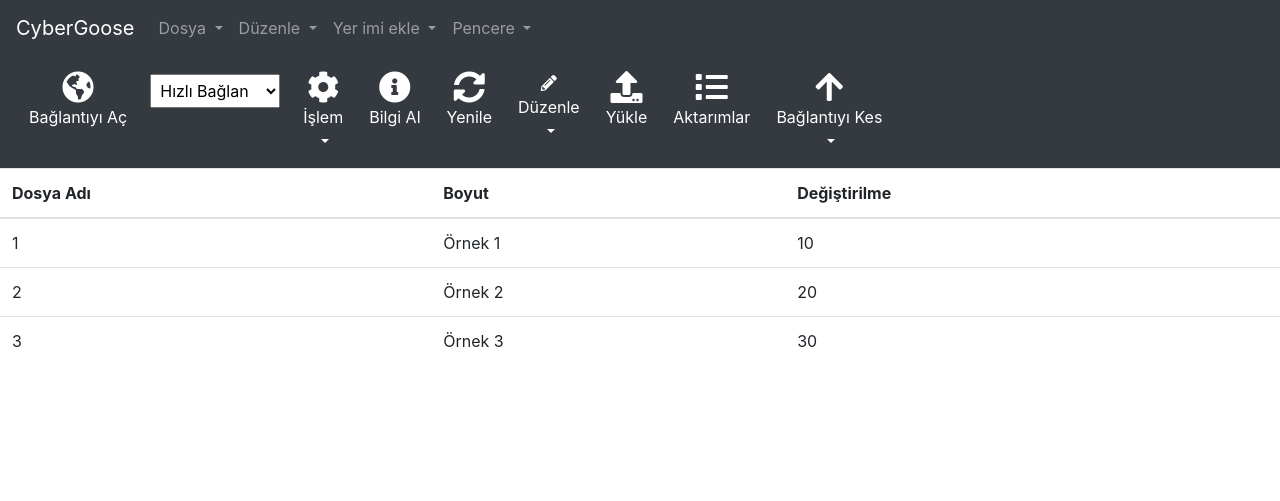
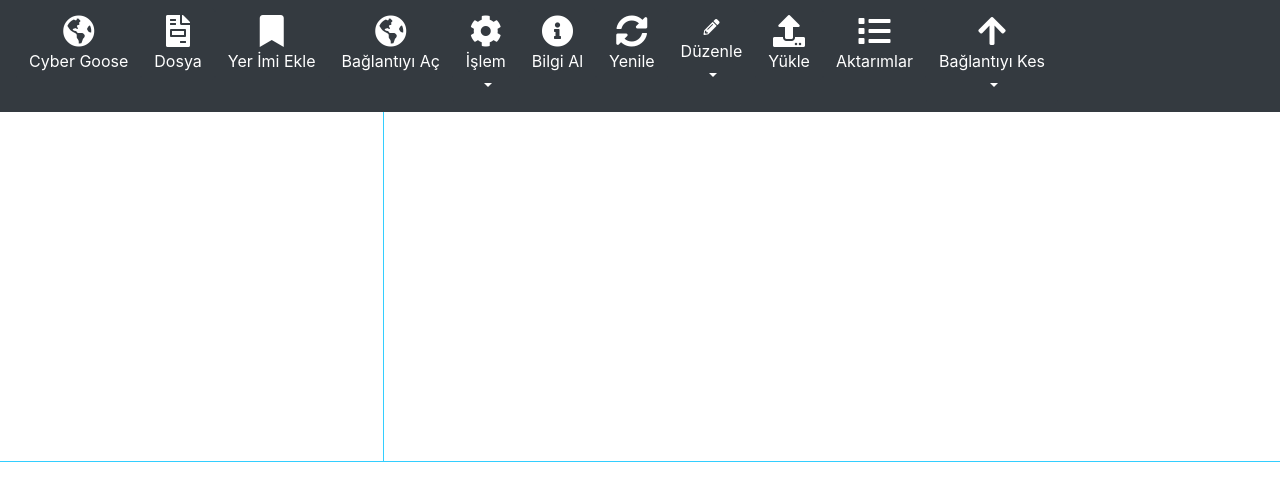
Before and after one commit to Bilal-AYAKDAS/CyberGoose, a Flask app: page / in a window 1280 px wide. Shown: the top 501 px of the page. Run offline with Flask 3, Linux system fonts and the light colour scheme; data that the repository does not hold is empty; some libraries are stand-ins or nearby versions.

Commit message:
Front end değiştirildi ve veri tabanı  bağlantı sınıfı  ve local pc file sınıfı yazıldı

```diff
--- a/app.py
+++ b/app.py
@@ -1,8 +1,21 @@
 from flask import Flask, jsonify,request
 from flask_cors import CORS
+from server_connection import FTPOperations
+from db import DbMyFtp
+import os_folder as mycomp
+
 
 app = Flask(__name__)
 CORS(app)  # Tüm kaynaklardan gelen isteklere izin verir
+
+ornek_veri = [
+    {"id": 1, "isim": "Örnek 1", "deger": 10},
+    {"id": 2, "isim": "Örnek 2", "deger": 20},
+    {"id": 3, "isim": "Örnek 3", "deger": 30}
+]
+
+servers_dirs = dict()
+
 
 @app.route('/')
 def index():
@@ -12,12 +25,6 @@ def index():
 def serverconnection():
     return open('template/serverconnection.html', encoding='utf-8').read()
 
-# Örnek veri
-ornek_veri = [
-    {"id": 1, "isim": "Örnek 1", "deger": 10},
-    {"id": 2, "isim": "Örnek 2", "deger": 20},
-    {"id": 3, "isim": "Örnek 3", "deger": 30}
-]
 
 @app.route('/api/veri', methods=['GET'])
 def veri_getir():
@@ -33,17 +40,49 @@ def submit():
             port = data.get('port')
             passwd = data.get('passwd')
             sshkey = data.get('sshkey')
-            print('Kullanıcı Adı:', username)
-            # Verileri işle
-            if username and server and port and passwd and sshkey:
+
+            if username and server and port and passwd or sshkey:
                 print('Gelen Veriler:', data)
+                if(connectionserver(server, port, username,passwd)):
+                    return "True"
+
                 return jsonify({'message': 'Veri alındı'})
             else:
                 return jsonify({'error': 'Eksik alanlar'})
         else:
             return jsonify({'error': 'İçerik tipi "application/json" değil'})
 
+@app.route('/api/dirlist', methods=['GET'])
+def getServerDirList():
+    print("GELDİM")
+    print(servers_dirs)
+    return jsonify(servers_dirs)
+
+@app.route('/api/compdirs', methods=['GET'])
+def getCompDirList():
+    mycompDirlists = mycomp.list_files("C:\\Users\\bilalayakdas\\Desktop\\FtpDirectory")
+    print("GELDİM")
+    print(mycompDirlists)
+    return jsonify(mycompDirlists)
+
+def getDirs(serverConn):
+    global servers_dirs
+    servers_dirs = serverConn.dosyalari_listele()
+    print(servers_dirs)
+
+def connectionserver(server, port, username, password):
+    print("Server :", server)
+    print("Port:", port)
+    print("Username:", username)
+    print("Password:",password)
+    try:
+        serverConn = FTPOperations(server, int(port), username, password)
+    except Exception as e:
+        print(e)
+        return False
+    getDirs(serverConn)
+    return True
 
 
 if __name__ == '__main__':
-    app.run(host='127.0.0.1', port=5500,debug=True)
+    app.run(host='127.0.0.1', port=5502,debug=True)
--- a/static/script.js
+++ b/static/script.js
@@ -1,35 +1,5 @@
-fetch('api/veri')
-    .then(response => response.json())
-    .then(data => {
-        const tablo = document.createElement('table'); // Tablo oluştur
-        tablo.classList.add('table'); // Bootstrap tablo stili ekle
-        const thead = document.createElement('thead'); // Tablo başlığı oluştur
-        const tbody = document.createElement('tbody'); // Tablo gövdesi oluştur
-
-        // Tablo başlığını oluştur
-        const baslikRow = document.createElement('tr');
-        ['Dosya Adı', 'Boyut', 'Değiştirilme'].forEach(baslik => {
-            const baslikCell = document.createElement('th');
-            baslikCell.textContent = baslik;
-            baslikRow.appendChild(baslikCell);
-        });
-        thead.appendChild(baslikRow);
-
-        // Verileri tabloya ekle
-        data.forEach(ornek => {
-            const satir = document.createElement('tr');
-            ['id', 'isim', 'deger'].forEach(anahtar => {
-                const hucre = document.createElement('td');
-                hucre.textContent = ornek[anahtar];
-                satir.appendChild(hucre);
-            });
-            tbody.appendChild(satir);
-        });
-
-        // Tabloyu tamamla ve HTML'e ekle
-        tablo.appendChild(thead);
-        tablo.appendChild(tbody);
-        document.getElementById('table_divi').appendChild(tablo);
+    $(document).ready(function() {
+        getCompFiles();
     });
 
     function serverConnFunc() {
@@ -39,3 +9,53 @@ fetch('api/veri')
             alert("Popup engellendi. Lütfen popupları etkinleştirin.");
         }
     }
+
+        function getServersFiles() {
+            var xhr = new XMLHttpRequest();
+            xhr.open('GET', '/api/dirlist', true);
+            xhr.onreadystatechange = function() {
+                if (xhr.readyState == 4) {
+                    if (xhr.status == 200) {
+                        console.log(xhr.responseText);
+                        var data = JSON.parse(xhr.responseText);
+                        var table = '<table class="table table-striped table-hover"><tr><th>Sıra</th><th>Dosya Adı</th><th>Değişim Zamanı</th><th>Boyut</th></tr>';
+                        for (var i = 0; i < data.length; i++) {
+                            table += '<tr><td>' + (i+1) + '</td><td>' + data[i].FileName + '</td><td>' + data[i].TimeStamp + '</td><td>' + data[i].Size + '</td></tr>';
+                        }
+                        table += '</table>';
+                        document.getElementById('dosya_tablosu').innerHTML = table;
+                    } else {
+                        console.error('Hata:', xhr.statusText);
+                    }
+                }
+            };
+            xhr.onerror = function() {
+                console.error('Hata:', xhr.statusText);
+            };
+            xhr.send();
+        }
+
+        function getCompFiles() {
+            var xhr = new XMLHttpRequest();
+            xhr.open('GET', '/api/compdirs', true);
+            xhr.onreadystatechange = function() {
+                if (xhr.readyState == 4) {
+                    if (xhr.status == 200) {
+                        console.log(xhr.responseText);
+                        var data = JSON.parse(xhr.responseText);
+                        var table = '<table class="table table-striped table-hover" id="comp-table"><tr><th>Sıra</th><th>Dosya Adı</th><th>Zaman Damgası</th><th>Boyut</th></tr>';
+                        for (var i = 0; i < data.length; i++) {
+                            table += '<tr><td>' + (i+1) + '</td><td>' + data[i].FileName + '</td><td>' + data[i].TimeStamp + '</td><td>' + data[i].Size + '</td></tr>';
+                        }
+                        table += '</table>';
+                        document.getElementById('mypc_files').innerHTML = table;
+                    } else {
+                        console.error('Hata:', xhr.statusText);
+                    }
+                }
+            };
+            xhr.onerror = function() {
+                console.error('Hata:', xhr.statusText);
+            };
+            xhr.send();
+        }
--- a/static/style.css
+++ b/static/style.css
@@ -15,6 +15,66 @@
     box-shadow: 0 8px 16px 0 rgba(0,0,0,0.2);
     z-index: 1;
 }
+.my-pc-win{
+    float: left;
+    width:30%;
+    border-style:solid;
+    border: 1px solid #33CEFF;
+    border-top: none;
+    border-left: none;
+    height: 350px; /* Örnek yükseklik */
+    overflow-y: auto; /* Dikey kaydırma için otomatik (ihtiyaç duyulduğunda) */
+    overflow-x: hidden; /* Yatay kaydırma için gizli */
+}
+.server-win{
+    float: left;
+    width:70%;
+    border-style:solid;
+    border: 1px solid #33CEFF;
+    border-left: none;
+    border-right: none;
+    border-top: none;
+    height: 350px;
+    overflow-y: auto; /* Dikey kaydırma için otomatik (ihtiyaç duyulduğunda) */
+    overflow-x: hidden;
+}
+
+
+
+  .my-pc-win::-webkit-scrollbar {
+    width: 12px; /* Genişlik */
+  }
+
+  .my-pc-win::-webkit-scrollbar-thumb {
+    background-color: #888888; /* Arka plan rengi */
+    border-radius: 6px; /* Köşe yuvarlama */
+  }
+
+  .my-pc-win::-webkit-scrollbar-track {
+    background: #f1f1f1; /* Arka plan rengi */
+  }
+
+  .my-pc-win::-webkit-scrollbar-thumb:hover {
+    background-color: #555; /* Fare üzerine gelindiğinde renk değiştirme */
+  }
+
+  .server-win::-webkit-scrollbar {
+    width: 12px; /* Genişlik */
+  }
+
+  .server-win::-webkit-scrollbar-thumb {
+    background-color: #888888; /* Arka plan rengi */
+    border-radius: 6px; /* Köşe yuvarlama */
+  }
+
+  .server-win::-webkit-scrollbar-track {
+    background: #f1f1f1; /* Arka plan rengi */
+  }
+
+  .server-win::-webkit-scrollbar-thumb:hover {
+    background-color: #555; /* Fare üzerine gelindiğinde renk değiştirme */
+  }
+
 .dropdown:hover .dropdown-menu {
     display: block;
 }
--- a/template/index.html
+++ b/template/index.html
@@ -7,93 +7,21 @@
     <link rel="icon" href="logo0.jpeg" type="image/x-icon">
     <!-- Bootstrap CSS -->
     <link href="https://maxcdn.bootstrapcdn.com/bootstrap/4.5.2/css/bootstrap.min.css" rel="stylesheet">
-    <!-- Custom CSS -->
+    <!-- My CSS -->
     <link href="static/style.css" rel="stylesheet">
+    <!-- FontAwesome CSS -->
+    <link href="https://cdnjs.cloudflare.com/ajax/libs/font-awesome/5.15.4/css/all.min.css" rel="stylesheet">
     <!-- jQuery -->
     <script src="https://code.jquery.com/jquery-3.6.0.min.js"></script>
-    <!-- Bootstrap JS, Popper.js, and jQuery -->
-     <!-- FontAwesome CSS -->
-    <link href="https://cdnjs.cloudflare.com/ajax/libs/font-awesome/5.15.4/css/all.min.css" rel="stylesheet">
-
-    <script src="https://code.jquery.com/jquery-3.5.1.slim.min.js"></script>
+    <!-- Bootstrap JS, Popper.js-->
     <script src="https://cdn.jsdelivr.net/npm/@popperjs/core@2.5.4/dist/umd/popper.min.js"></script>
     <script src="https://stackpath.bootstrapcdn.com/bootstrap/4.5.2/js/bootstrap.min.js"></script>
-    <!-- Your custom JavaScript -->
+    <!-- My JavaScript -->
     <script src="static/script.js"></script>
 </head>
 <body>
 
-<nav class="navbar navbar-expand-lg navbar-dark bg-dark">
-  <a class="navbar-brand" href="#">CyberGoose</a>
-  <button class="navbar-toggler" type="button" data-toggle="collapse" data-target="#navbarSupportedContent" aria-controls="navbarSupportedContent" aria-expanded="false" aria-label="Toggle navigation">
-    <span class="navbar-toggler-icon"></span>
-  </button>
 
-    <div class="collapse navbar-collapse" id="navbarSupportedContent">
-    <ul class="navbar-nav mr-auto">
-        <li class="nav-item dropdown">
-            <a class="nav-link dropdown-toggle" href="#" id="navbarDropdown" role="button" data-toggle="dropdown" aria-haspopup="true" aria-expanded="false">
-                Dosya
-            </a>
-            <div class="dropdown-menu" aria-labelledby="navbarDropdown">
-                <a class="dropdown-item" href="#">Yeni Tarayıcı</a>
-                <a class="dropdown-item" href="#">Bağlantı Aç</a>
-                <a class="dropdown-item" href="#">Yeni İndirme</a>
-                <a class="dropdown-item" href="#">Yeni Klasör</a>
-                <a class="dropdown-item" href="#">Yeni Şifrelenmiş Kasa</a>
-                <a class="dropdown-item" href="#">Yeni Dosya</a>
-                <a class="dropdown-item" href="#">Yeni Sembolik Bağlantı </a>
-                <a class="dropdown-item" href="#">Yeniden Adlandır</a>
-                <a class="dropdown-item" href="#">Kopyala</a>
-                <a class="dropdown-item" href="#">Adresi Aç</a>
-                <a class="dropdown-item" href="#">Dosyaları İste</a>
-                <a class="dropdown-item" href="#">Şununla Düzenle</a>
-                <a class="dropdown-item" href="#">Bilgiler</a>
-                <a class="dropdown-item" href="#">İndir</a>
-                <a class="dropdown-item" href="#">Farklı İndir</a>
-                <a class="dropdown-item" href="#">Şuraya İndir</a>
-                <a class="dropdown-item" href="#">Yükle</a>
-                <a class="dropdown-item" href="#">Eşitle</a>
-                <a class="dropdown-item" href="#">Sil</a>
-                <a class="dropdown-item" href="#">Geri Çevir</a>
-                <a class="dropdown-item" href="#">Geri Yükle</a>
-                <a class="dropdown-item" href="#">Unlock Vault</a>
-                <a class="dropdown-item" href="#">Arşiv Oluştur</a>
-                <a class="dropdown-item" href="#">Arşivi Genişlet</a>
-                <a class="dropdown-item" href="#">Yazdır</a>
-                <a class="dropdown-item" href="#">Çık</a>
-            </div>
-        </li>
-        <li class="nav-item dropdown">
-            <a class="nav-link dropdown-toggle" href="#" id="navbarDropdown" role="button" data-toggle="dropdown" aria-haspopup="true" aria-expanded="false">
-                Düzenle
-            </a>
-            <div class="dropdown-menu" aria-labelledby="navbarDropdown">
-                <a class="dropdown-item" href="#">Kes</a>
-                <a class="dropdown-item" href="#">Kopyala</a>
-                <a class="dropdown-item" href="#">Adresi Kopyala</a>
-                <a class="dropdown-item" href="#">Yapıştır</a>
-                <a class="dropdown-item" href="#">Tümünü Seç</a>
-                <a class="dropdown-item" href="#">Ayarlar</a>
-
-            </div>
-        </li>
-        <li class="nav-item dropdown">
-            <a class="nav-link dropdown-toggle" href="#" id="navbarDropdown" role="button" data-toggle="dropdown" aria-haspopup="true" aria-expanded="false">
-                Yer imi ekle
-            </a>
-
-        </li>
-        <li class="nav-item dropdown">
-            <a class="nav-link dropdown-toggle" href="#" id="navbarDropdown" role="button" data-toggle="dropdown" aria-haspopup="true" aria-expanded="false">
-                Pencere
-            </a>
-
-        </li>
-
-    </ul>
-  </div>
-</nav>
 
 
 <nav class="navbar navbar-expand-lg navbar-dark bg-dark">
@@ -104,16 +32,37 @@
                     <span class="d-block">
                             <i class="fas fa-globe-americas fa-2x"></i>
                         </span>
-                        <span class="d-block">Bağlantıyı Aç</span>
+                        <span class="d-block">Cyber Goose</span>
+                </button>
+
+            </li>
+
+            <li class="nav-item dropdown">
+                <button type="button" class="btn btn-dark" onclick="serverConnFunc()">
+                    <span class="d-block">
+                            <i class="fas fa-file-invoice fa-2x"></i>
+                        </span>
+                        <span class="d-block">Dosya</span>
+                </button>
+
+            </li>
+
+            <li class="nav-item dropdown">
+                <button type="button" class="btn btn-dark" onclick="serverConnFunc()">
+                    <span class="d-block">
+                        <i class="fas fa-bookmark fa-2x"></i>
+                        </span>
+                        <span class="d-block">Yer İmi Ekle</span>
                 </button>
 
             </li>
             <li class="nav-item dropdown">
-                <div style="padding: 10px;">
-                    <select id="settingsCombo" style="padding: 5px; width: 130px;">
-                        <option value="Hızlı Bağlan">Hızlı Bağlan</option>
-                    </select>
-                </div>
+                <button type="button" class="btn btn-dark" onclick="serverConnFunc()">
+                    <span class="d-block">
+                            <i class="fas fa-globe-americas fa-2x"></i>
+                        </span>
+                        <span class="d-block">Bağlantıyı Aç</span>
+                </button>
             </li>
             <li class="nav-item dropdown">
                 <button type="button" class="btn btn-dark  dropdown-toggle" data-toggle="dropdown" aria-haspopup="true" aria-expanded="false" >
@@ -225,15 +174,8 @@
         </ul>
     </div>
 </nav>
-<div id="table_divi">
-    <table id="veri-tablosu">
-        <thead>
-        </thead>
-        <tbody>
-            <!-- Veriler buraya eklenecek -->
-        </tbody>
-    </table>
-</div>
+<div id="mypc_files" class="my-pc-win sidebar-sticky"></div>
+<div id="dosya_tablosu" class="server-win"></div>
 
 </body>
 </html>
```
Also changed, not shown: CyberGoose.py (deleted, +0 -31 lines), db.py (added, +57 -0 lines), os_folder.py (added, +50 -0 lines), server_connection.py (added, +58 -0 lines), static/connscript.js (+15 -5 lines), template/serverconnection.html (+4 -4 lines), Yeni Metin Belgesi.txt (added), data.db (added). Lines whose indentation alone changed are shown as unchanged.
